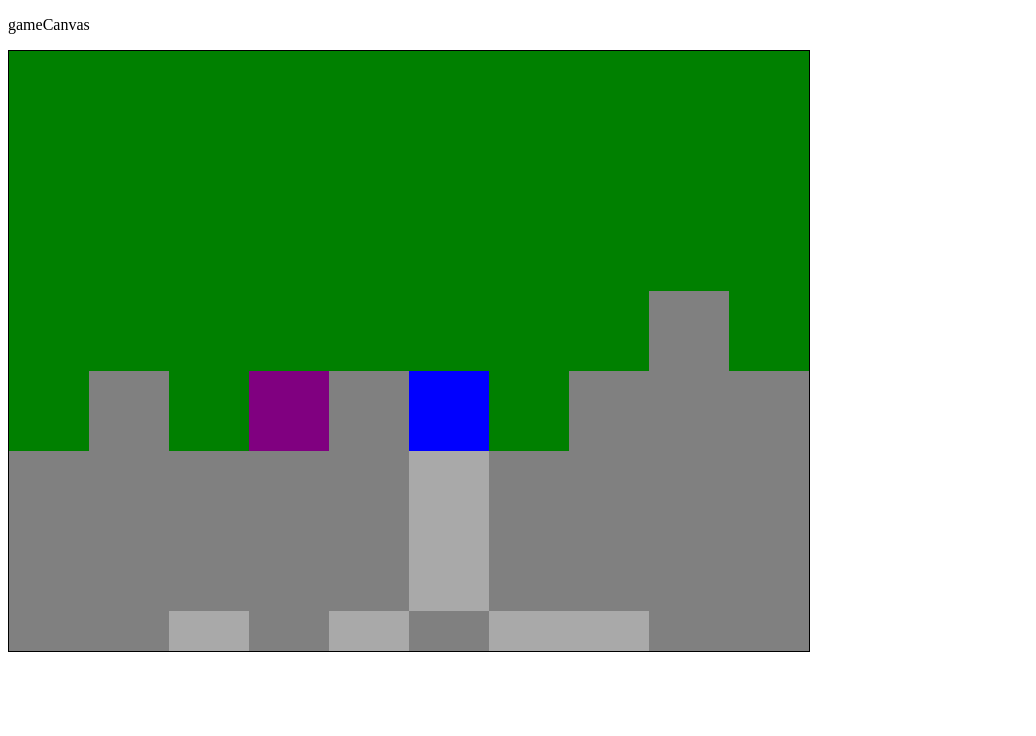
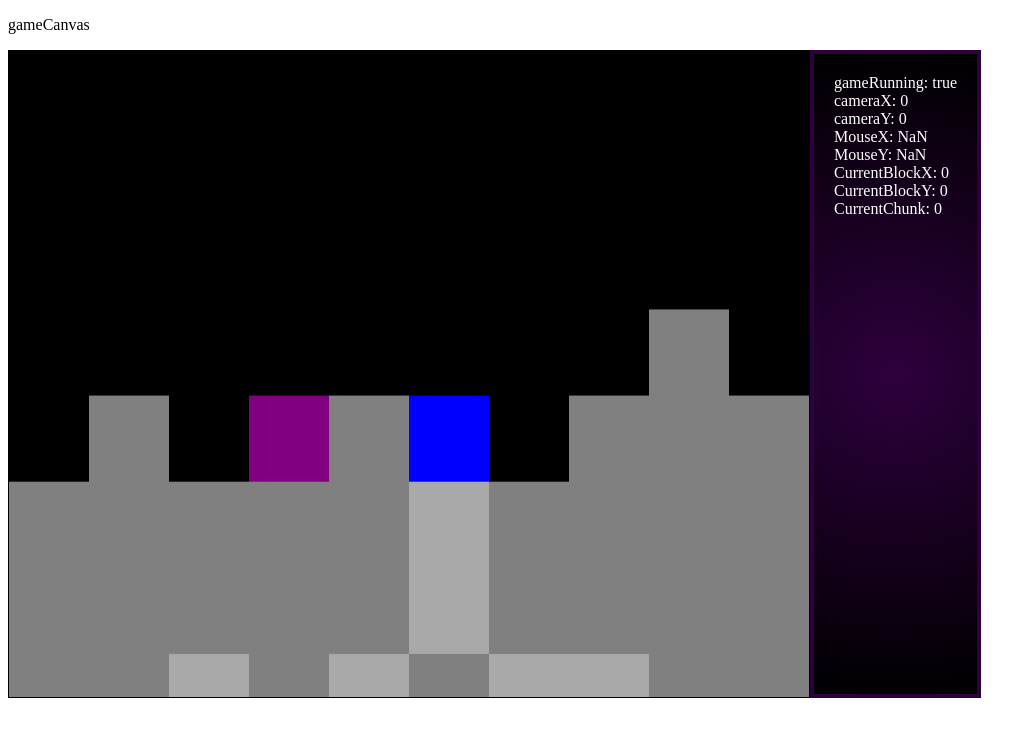
Before and after one commit to jaredamir/JinGameEngine, a plain HTML site: page src/index.html in a window 1280 px wide. Shown: the whole page, without its empty margins (0-1036 px from the left). Drawn offline with Linux system fonts and the light colour scheme; animation ran at ten frames a second.

Commit message:
Add debugging functionality and display debug information in the game

```diff
--- /dev/null
+++ b/src/debug.js
@@ -0,0 +1,13 @@
+class Debugger {
+    constructor() {
+        this.objectsInfo = [];
+    }
+
+    add(object) {
+        this.objectsInfo.push(object.info());
+    }
+
+    getDebugInfo() {
+        return this.objectsInfo;
+    }
+}
--- a/src/gameLoop.js
+++ b/src/gameLoop.js
@@ -10,6 +10,8 @@ const ctx = canvas.getContext('2d');
 const xDirection = 1;
 const yDirection = 1;
 let paused = false;
+
+const debugInfo = document.getElementById('debugInfo');
 /*
 {
 camera: {
@@ -80,11 +82,14 @@ const chunk = {
 }
 
 let world;
+let debuggerInstance;
 let blockAsset;
 let offsetX = 0;
 let offsetY = 0;
 let cameraSpeed = 20;
 let camera;
+let mouseX;
+let mouseY;
 
 class Camera {
     constructor(x, y, speed) {
@@ -114,6 +119,13 @@ let states = {
 function pauseGame() {
     states.paused = !states.paused;
 }
+
+
+window.addEventListener('mousemove', (e) => {
+    const rect = canvas.getBoundingClientRect();
+    mouseX = e.clientX - rect.left;
+    mouseY = e.clientY - rect.top;
+});
 
 window.addEventListener('keydown', (e) => {
     if (e.key === 'p') {
@@ -152,19 +164,37 @@ function setUp() {
     loadAssets();
     camera = new Camera(0, 0, cameraSpeed);
     world = new World(ctx, 'world', origin, aspectRatio, blockSize, canvas.width, canvas.height, 0, blockAsset, chunkSize);
+    //debuggerInstance = new Debugger();
     geratedChunk = world.generateChunk({ x: 0, y: 0 });
+    geratedChunk2 = world.generateChunk({ x: 0, y: 0 });
     world.addChunk(chunk);
     world.addChunk(geratedChunk);
+    world.addChunk(geratedChunk2);
+    //debuggerInstance.add({"test": "test"});
 
-    console.log(world.info());
    return
 }
 
+function addDebugInfo(infoObject) {
+    debugInfo.innerHTML = Object.entries(infoObject)
+        .map(([key, value]) => `${key}: ${value}`)
+        .join('<br>');
+}
 function start() {
-    world.renderBackground();
+    world.renderBackground("black");
     //world.renderChunk(geratedChunk, camera.x, camera.y);
     world.renderWorld(camera.x, camera.y)
     cameraMove();
+    addDebugInfo({
+        "gameRunning": !paused,
+        "cameraX": camera.x,
+        "cameraY": camera.y,
+        "MouseX": Math.max(0, Math.min(mouseX, canvas.width)),
+        "MouseY": Math.max(0, Math.min(mouseY, canvas.height)),
+        "CurrentBlockX": Math.floor((camera.x)/ blockSize) * -1,
+        "CurrentBlockY": Math.floor((camera.y)/ blockSize) * -1,
+        "CurrentChunk": Math.floor((Math.floor((camera.x)/ blockSize) * -1)/ chunkSize),
+    });
     console.log("loop");
     if(!states.paused) requestAnimationFrame(start);
     return
--- a/src/index.html
+++ b/src/index.html
@@ -7,11 +7,17 @@
 </head>
 <body>
     <P>gameCanvas</P>
-    <canvas id="game" width="800" height="600" style="border:1px solid #000000;"></canvas>
+    <div style="display: flex;">
+        <canvas id="game" width="800" height="600" style="border:1px solid #000000;"></canvas>
+        <div id="debugInfo" style="height: 600px; padding: 20px; min-height: 300px; border: 4px solid #2e003e; background: radial-gradient(circle, #2e003e, #000000); color: white"></div>
+
+        </div>
+    </div>
 </body>
 
 <script src="./world.js"></script>
 <script src="./entity.js"></script>
 <script src="./block.js"></script>
 <script src="./player.js"></script>
+<script src="./debug.js"></script>
 <script src="./gameLoop.js"></script>
--- a/src/world.js
+++ b/src/world.js
@@ -48,14 +48,14 @@ class World {
     this.loadedChunks.push(chunk);
   }
 
-  renderBackground() {
-    ctx.fillStyle = 'green';
+  renderBackground(color) {
+    ctx.fillStyle = color;
     ctx.fillRect(0, 0, canvas.width, canvas.height);
   }
 
   renderWorld(offsetX=0, offsetY=0) {
     for (let i = 0; i < this.loadedChunks.length; i++) {
-        this.renderChunk(this.loadedChunks[i], offsetX+(i*this.chunkSize*this.blockSize), offsetY+(i*this.chunkSize*this.blockSize));
+        this.renderChunk(this.loadedChunks[i], offsetX+(i*this.chunkSize*this.blockSize), offsetY/*+(i*this.chunkSize*this.blockSize)*/);
     }
   }
   generateChunk(chunkOrigin) {
```
